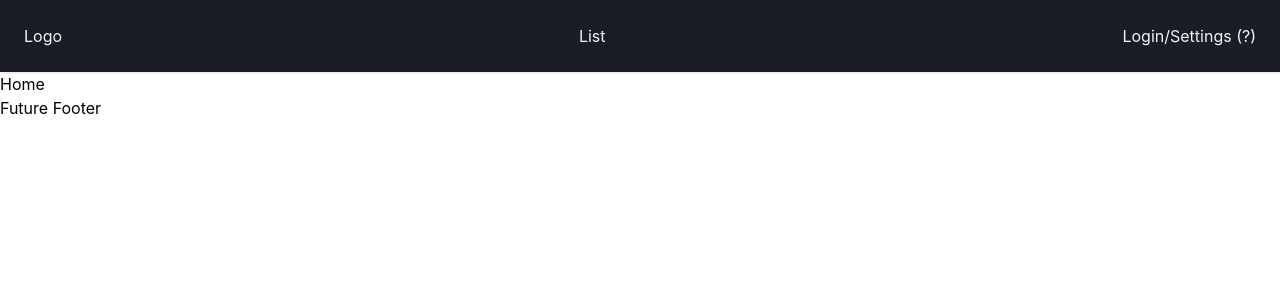
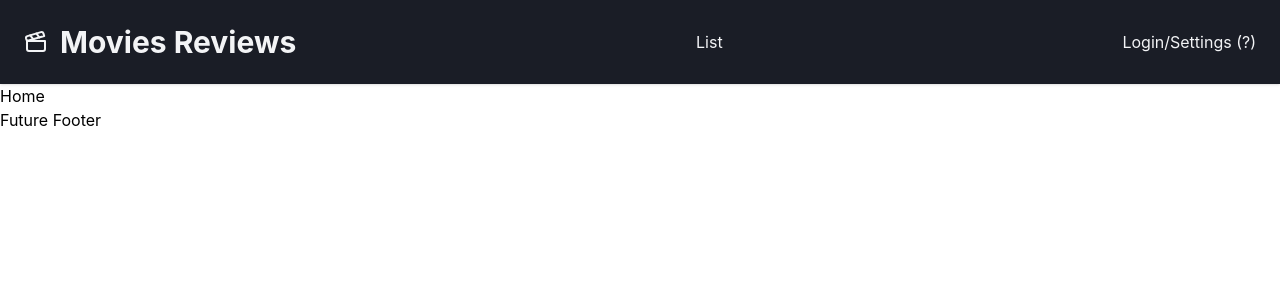
Before and after one commit to daveesin/movies-reviews, a React (Vite) app: page / in a window 1280 px wide. Shown: the top 300 px of the page. Built offline with nearby package versions, Linux system fonts and the light colour scheme.

Commit message:
Adapt Navbar to have a initial logo

```diff
--- a/src/common/Navbar.jsx
+++ b/src/common/Navbar.jsx
@@ -1,10 +1,14 @@
+import { Link } from 'react-router-dom';
+import { Clapperboard } from 'lucide-react';
+
 function Navbar() {
     return(
-        <div className="flex justify-between items-center gap-3 p-6 w-full h-full max-h-60 shadow bg-movies-card text-movies-text">
+        <div className='flex justify-between items-center gap-3 p-6 w-full h-full max-h-80 shadow bg-movies-card text-movies-text'>
 
-            <div>
-                <span>Logo</span>
-            </div>
+            <Link to='/' className='flex gap-3 items-center font-bold text-3xl'>
+                <Clapperboard />
+                <span>Movies Reviews</span>
+            </Link>
 
             <div>
                 <span>List</span>
```
